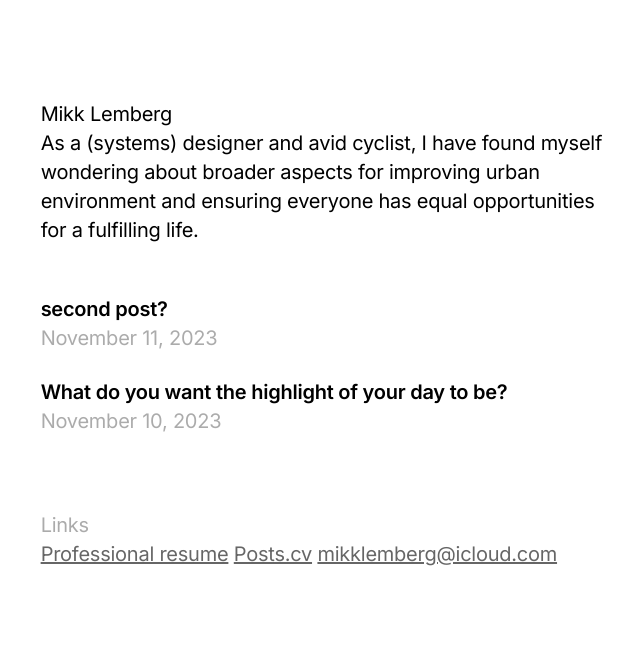
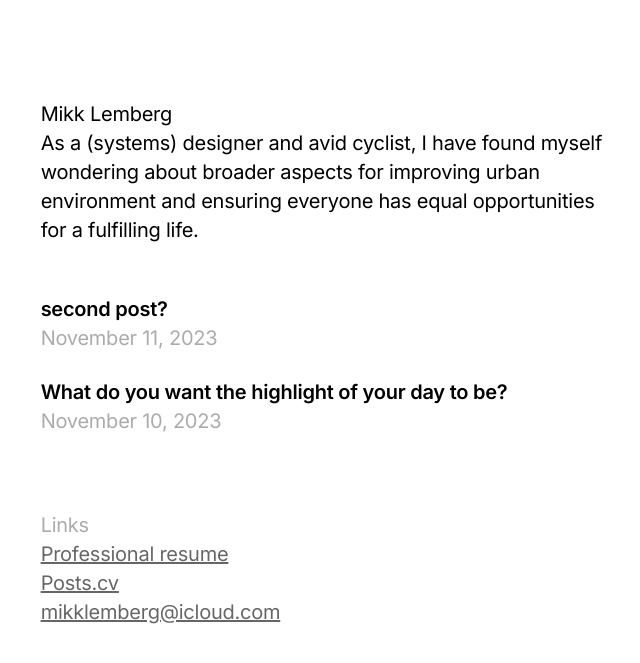
Before and after one commit to mikklemberg/My-personal-notes, a Jekyll site: the page built from README.md, in a window 1280 px wide. Shown: the top 663 px of the page, without its empty margins (311-951 px from the left). Built offline with Jekyll 4.4.1, drawn with Linux system fonts in a browser that asks for light colours; our own code applies the rules of GitHub Pages for plain Markdown files.

```diff
--- a/_layouts/default.html
+++ b/_layouts/default.html
@@ -29,9 +29,9 @@
         <!-- Footer Section -->
         <footer class="footer">
             <p>Links</p>
-            <a href="https://mikklemberg.ee">Professional resume</a>
-            <a href="https://posts.cv/mikk">Posts.cv</a>
-            <a href="mailto:mikklemberg@icloud.com">mikklemberg@icloud.com</a>
+            <p><a href="https://mikklemberg.ee">Professional resume</a><p>
+            <p><a href="https://posts.cv/mikk">Posts.cv</a><p>
+            <p><a href="mailto:mikklemberg@icloud.com">mikklemberg@icloud.com</a><p>
         </footer>
     </div>
 </body>
```
